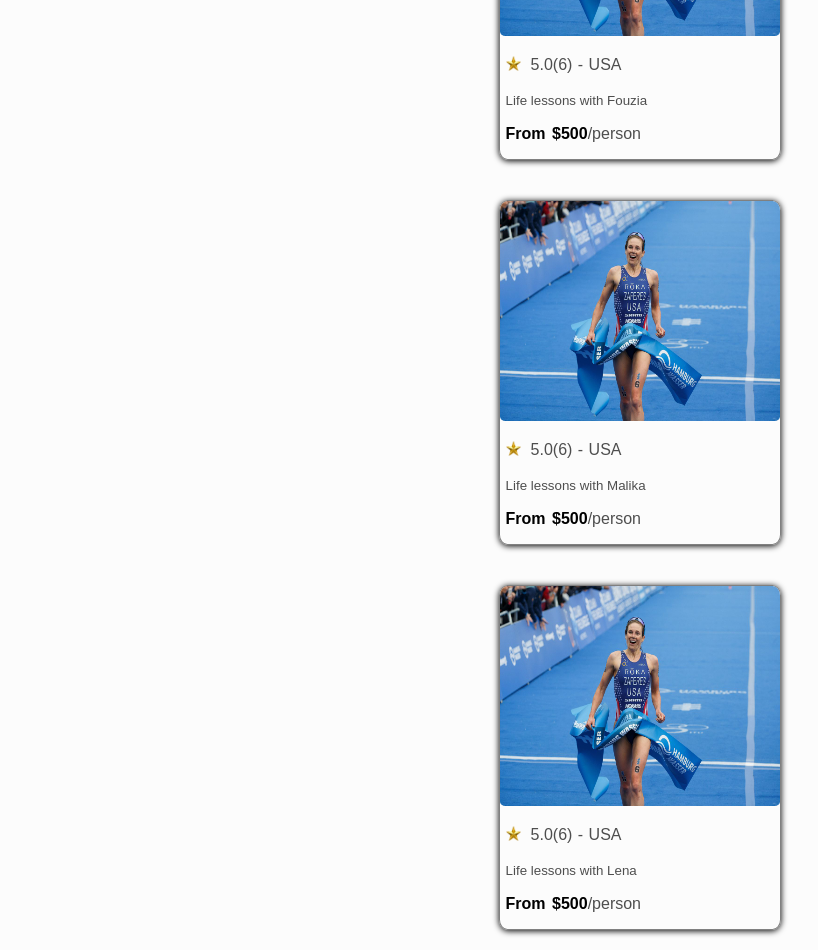
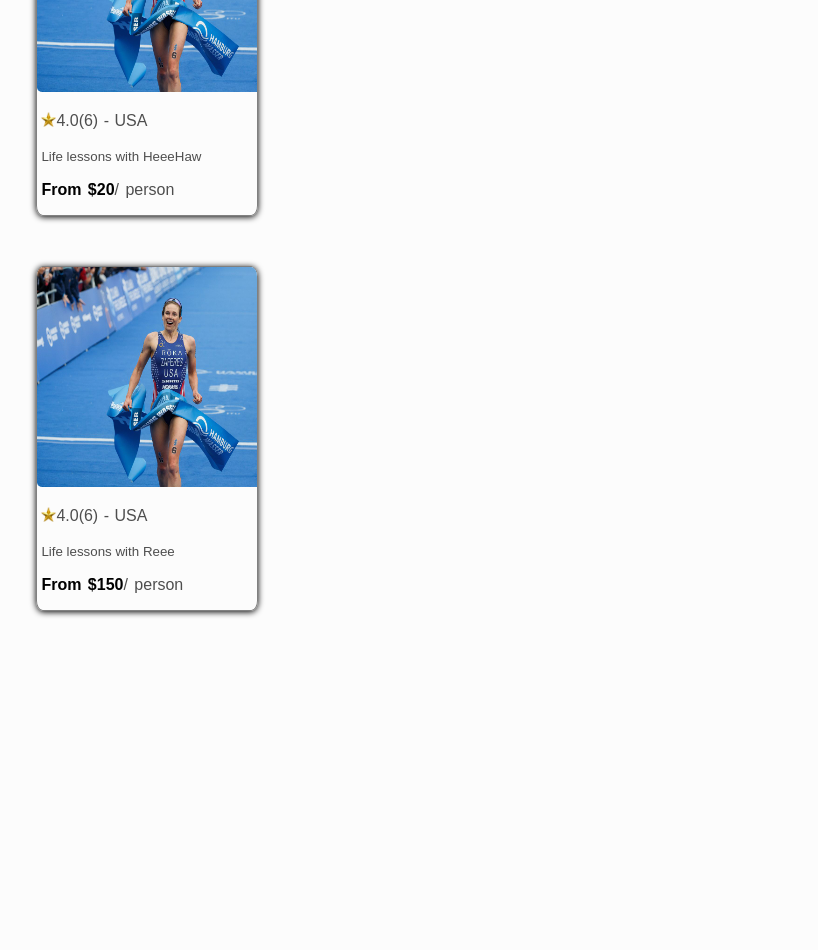
Before and after one commit to BendibMohamedAnis/airbnb-clones, a React (Create React App) app: page / in a window 1280 px wide. Shown: the part 2500-3450 px from the top of the page, without its empty margins (0-818 px from the left). After the commit the page ends 3147 px from the top, so only its background shows below. Built offline with nearby package versions, Linux system fonts and the light colour scheme.

Commit message:
Added map

```diff
--- a/src/App.js
+++ b/src/App.js
@@ -2,21 +2,23 @@ import React from "react"
 import Navbar from "./components/navbar";
 import MainContent from "./components/main-content";
 import Card from "./components/card";
+import cardData from "./components/cardData";
 import './css/app.css';
 
 function App() {
+
+    let  cardDataP =  cardData.map((cardData)=>{
+      return <Card name={cardData.name} price={cardData.price} rating={cardData.rating} />
+    }
+  )
+
+
   return (
     <div className="App">
       <Navbar/>
       <MainContent/>
       <div className="CardList">
-        <Card price="200" name="Ameno"/>
-        <Card price="300" name="Mona"/>
-        <Card price="7800" name="Fatiha"/>
-        <Card price="500" name="Feiza"/>
-        <Card price="500" name="Fouzia"/>
-        <Card price="500" name="Malika"/>
-        <Card price="500"  name="Lena"/>
+          {cardDataP}
       </div>
     </div>
   );
--- a/src/components/card.js
+++ b/src/components/card.js
@@ -1,9 +1,13 @@
 import React from "react"
 import '../css/card.css';
 
-export default function Card({price,name}){
-    const date = new Date()
-    const dateH= date.getHours()
+const v=["jhob","lina","leeet"];
+
+
+
+export default function Card(props){
+
+
 
 
     return(
@@ -12,13 +16,13 @@ export default function Card({price,name}){
             <img src={require("../assets/person.png")} id="person-img"/>
             <ul className="rating">
                 <li><img src={require("../assets/star.png")} id="star-img"/></li>
-                <li>5.0</li>
+                <li>{props.rating}.0 </li>
                 <li>(6) - USA </li>
             </ul>
-            <small>Life lessons with {name}</small>
+            <small>Life lessons with {props.name}</small>
             <ul className="price">
-                <li id="price">From ${price}</li>
-                <li> /person</li>
+                <li id="price">From ${props.price}</li>
+                <li> / person</li>
             </ul>
         </div>
 
--- /dev/null
+++ b/src/components/cardData.js
@@ -0,0 +1,33 @@
+export default [
+    {
+        name:"Malika",
+        price:"100",
+        rating:"5"
+    },
+    {
+        name:"Wom",
+        price:"50",
+        rating:"2"
+    },
+    {
+        name:"Jonas",
+        price:"200",
+        rating:"4"
+    },
+    {
+        name:"Yett",
+        price:"55",
+        rating:"1"
+    },
+    {
+        name:"HeeeHaw",
+        price:"20",
+        rating:"4"
+    },
+    {
+        name:"Reee",
+        price:"150",
+        rating:"4"
+    }
+
+]
--- a/src/css/card.css
+++ b/src/css/card.css
@@ -1,12 +1,16 @@
 .CardList{
+
     display: grid;
-    justify-content: center;
+    grid-gap: 10px;
+    height: auto;
+    max-width: 100%;
+    margin: 1em;
 
-    max-width: 100%;
+
 }
 
 .card{
-    width: 280px;
+    width: 220px;
     height: auto;
     border-radius: 3%;
     border-style: solid;
@@ -26,7 +30,7 @@
 #star-img{
     width:15px;
     height:15px;
-    margin-right: 10px;
+
 }
 .rating{
     display: flex;
```
